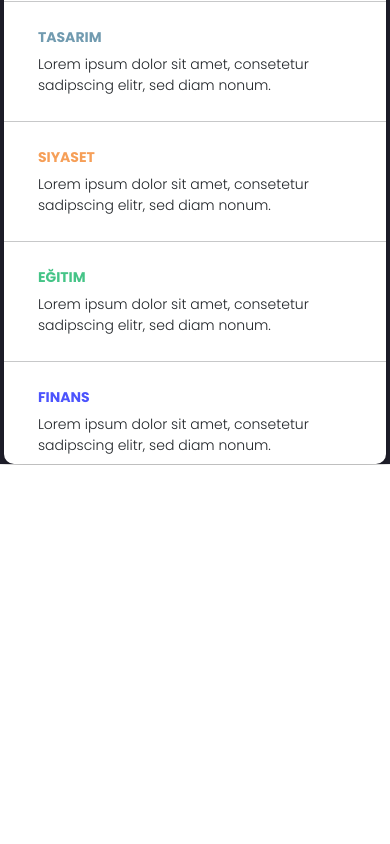
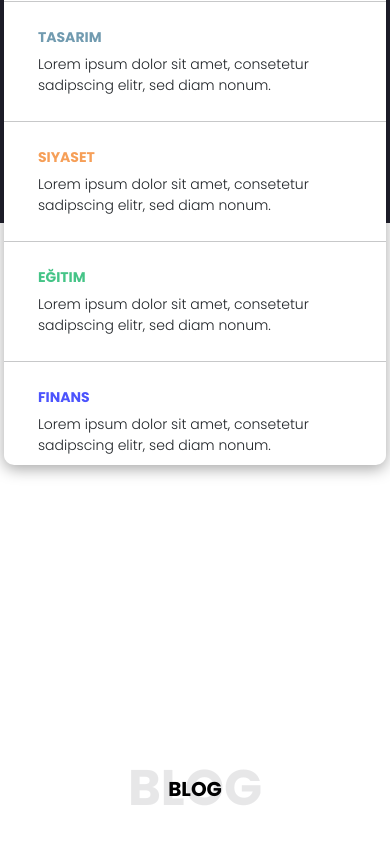
Before and after one commit to asimkaya/serim-web, an Angular app: page / in a window 390 px wide. Shown: the part 4483-5327 px from the top of the page. Before the commit the page ends 4948 px from the top, so only its background shows below. Built offline with nearby package versions, Linux system fonts and the light colour scheme.

Commit message:
haberler tamamlandı section three gecildi

```diff
--- a/src/app/views/home/home.component.html
+++ b/src/app/views/home/home.component.html
@@ -394,35 +394,47 @@
             <div class="div-news">
                 <div class="img-div">
                     <img src="../../../assets/connected-technology.jpg" alt="">
+                    <div class="news-information">
+                        <div class="tech-header" [style.color]="newsHeaderColor"> {{newsInformationHeader}} </div>
+                        <div class="tech-content"> {{newsInformationContent}} </div>
+                        <div class="tech-button">
+                            <button>DEVAMINI OKU &nbsp; ⮕</button>
+                        </div>
+                    </div>
                 </div>
                 <div class="new-headers">
                     <div class="new-headers-header">HABERLER</div>
                     <hr>
-                    <div class="new-tech">
-                        <div class="header header-tech">Teknoloji</div>
+                    <div class="new-tech" (click)="newsClick('Teknoloji', '#46c2ff')">
+                        <div class="arrow"></div>
+                        <div class="header header-tech" >Teknoloji</div>
                         <div class="content">Lorem ipsum dolor sit amet, consetetur sadipscing elitr, sed diam nonum.
                         </div>
                     </div>
                     <hr>
-                    <div class="new-design">
+                    <div class="new-design" (click)="newsClick('Tasarım','#719bb0')">
+                        <div class="arrow"></div>
                         <div class="header header-design">Tasarım</div>
                         <div class="content">Lorem ipsum dolor sit amet, consetetur sadipscing elitr, sed diam nonum.
                         </div>
                     </div>
                     <hr>
-                    <div class="new-politics">
+                    <div class="new-politics" (click)="newsClick('siyaset','#f69f58')">
+                        <div class="arrow"></div>
                         <div class="header header-politics">Siyaset</div>
                         <div class="content">Lorem ipsum dolor sit amet, consetetur sadipscing elitr, sed diam nonum.
                         </div>
                     </div>
                     <hr>
-                    <div class="new-education">
+                    <div class="new-education" (click)="newsClick('eğitim','#45c487')">
+                        <div class="arrow"></div>
                         <div class="header header-education">Eğitim</div>
                         <div class="content">Lorem ipsum dolor sit amet, consetetur sadipscing elitr, sed diam nonum.
                         </div>
                     </div>
                     <hr>
-                    <div class="new-finance">
+                    <div class="new-finance" (click)="newsClick('finans','#4c54fd')">
+                        <div class="arrow"></div>
                         <div class="header header-finance">Finans</div>
                         <div class="content">Lorem ipsum dolor sit amet, consetetur sadipscing elitr, sed diam nonum.
                         </div>
@@ -431,4 +443,11 @@
             </div>
         </div>
     </div>
+
+    <div class="section-three">
+        <div class="divider"></div>
+        <div class="blog-word">
+            <div>BLOG</div>
+        </div>
+    </div>
 </main>
--- a/src/app/views/home/home.component.scss
+++ b/src/app/views/home/home.component.scss
@@ -63,11 +63,22 @@
       font-size: 100px !important;
     }
   }
+
+  .blog-word {
+    &:before {
+      font-size: 100px !important;
+    }
+  }
 }
 @media only screen and (max-device-width: 600px) {
   .haberler-word {
     &:before {
       font-size: 70px !important;
+    }
+  }
+  .blog-word {
+    &:before {
+      font-size: 100px !important;
     }
   }
   .page-cards {
@@ -115,6 +126,15 @@
       font-size: 20px !important;
     }
   }
+
+  .blog-word {
+    &:before {
+      font-size: 50px !important;
+    }
+    div {
+      font-size: 20px !important;
+    }
+  }
 }
 
 @media screen and (max-width: 500) {
@@ -145,10 +165,24 @@
 
 @media only screen and (max-width: 800px) {
   .section-two {
+    .new-tech,
+    .new-design,
+    .new-politics,
+    .new-education,
+    .new-finance {
+      &:hover {
+        .arrow {
+          display: none !important;
+        }
+      }
+    }
     .div-news {
       .img-div {
         width: 0 !important;
         transition: width 1s ease-in-out;
+        .news-information {
+          display: none !important;
+        }
       }
       .new-headers {
         width: 100% !important;
@@ -158,7 +192,23 @@
   }
 }
 
-@media only screen and (min-width: 800px) {
+@media only screen and (max-width: 1400px) {
+  .section-two {
+    .div-news {
+      .img-div {
+        .news-information {
+          display: none !important;
+        }
+      }
+      .new-headers {
+        width: 100% !important;
+        border-radius: 10px !important;
+      }
+    }
+  }
+}
+
+@media only screen and (min-width: 800px) and (max-width: 1200px) {
   .section-two {
     .div-news {
       .img-div {
@@ -170,6 +220,30 @@
         transition: width 1s ease-in-out;
       }
     }
+  }
+}
+
+@media only screen and (max-width: 1650px) {
+  .section-two {
+    height: 125rem !important;
+  }
+}
+
+@media only screen and (max-width: 1280px) {
+  .section-two {
+    height: 130rem !important;
+  }
+}
+
+@media only screen and (max-width: 700px) {
+  .section-two {
+    height: 144rem !important;
+  }
+}
+
+@media only screen and (max-width: 420px) {
+  .section-two {
+    height: 186rem !important;
   }
 }
 nav {
@@ -599,7 +673,7 @@ nav {
 
 .section-two {
   background: #21212e 0% 0% no-repeat padding-box;
-  min-height: 1759px;
+  height: 120rem;
 
   .section-two-position {
     margin-left: 14%;
@@ -712,6 +786,39 @@ nav {
       height: inherit;
       border-radius: 10px;
       width: 67%;
+      .news-information {
+        position: absolute;
+        margin-top: -15rem;
+        margin-left: 3rem;
+        .tech-header {
+          text-transform: uppercase;
+          font-size: 14px;
+          letter-spacing: 0px;
+          color: #46c2ff;
+          font-weight: bold;
+          margin-bottom: 1rem;
+        }
+        .tech-content {
+          font-size: 38px;
+          font-weight: bold;
+          color: #fff;
+          letter-spacing: 0px;
+          width: 399px;
+          margin-bottom: 1rem;
+        }
+        .tech-button {
+          button {
+            background: #6156f9 0% 0% no-repeat padding-box;
+            color: white;
+            text-transform: uppercase;
+            width: 220px;
+            height: 40px;
+            border: none;
+            border-radius: 10px;
+            font-size: 11px;
+          }
+        }
+      }
       img {
         border-radius: 10px 0 0 10px;
         height: inherit;
@@ -720,7 +827,7 @@ nav {
     }
     .new-headers {
       width: 33%;
-      height: inherit;
+      height: max-content;
       background-color: white;
       padding-top: 30px;
       border-radius: 0 10px 10px 0;
@@ -735,10 +842,23 @@ nav {
       .new-politics,
       .new-education,
       .new-finance {
+        cursor: pointer;
         padding-left: 34px;
         padding-right: 25px;
         padding-top: 9px;
         padding-bottom: 9px;
+        &:hover {
+          .arrow {
+            width: 0;
+            height: 0;
+            border-top: 10px solid transparent;
+            border-bottom: 10px solid transparent;
+            border-right: 20px solid #fff;
+            position: absolute;
+            margin-left: -53px;
+            margin-top: 26px;
+          }
+        }
         .header-tech {
           color: #46c2ff;
         }
@@ -768,3 +888,35 @@ nav {
     }
   }
 }
+
+.section-three {
+  min-height: 500px;
+  //background-color: #fff;
+  .divider {
+    height: 300px;
+  }
+  .blog-word {
+    height: 211px;
+    width: 100%;
+    display: flex;
+    justify-content: center;
+    align-items: center;
+    position: relative;
+    top: 10rem;
+    div {
+      font-weight: bold;
+      font-size: 32px;
+      color: black;
+      text-align: center;
+    }
+    &:before {
+      content: "BLOG";
+      color: #21212E;
+      font-size: 150px;
+      opacity: 0.1;
+      font-weight: bold;
+      position: absolute;
+    }
+  }
+
+}
--- a/src/app/views/home/home.component.ts
+++ b/src/app/views/home/home.component.ts
@@ -10,6 +10,10 @@ export class HomeComponent implements OnInit {
   isActiveMenu1: boolean = false;
   isActiveMenu2: boolean = false;
   isActiveMenu3: boolean = false;
+
+  newsInformationHeader: string = 'Teknoloji';
+  newsInformationContent: string = 'Serim’den Yeni Nesil Biletleme Sistemi';
+  newsHeaderColor: string = '#46c2ff';
 
   menuButtonClass: string = 'sidenav';
 
@@ -58,10 +62,14 @@ export class HomeComponent implements OnInit {
   }
 
   closeNav(): string {
-    return this.menuButtonClass = 'closeSideNav';
-
+    return (this.menuButtonClass = 'closeSideNav');
   }
   openNav(): string {
-     return this.menuButtonClass = 'openSideNav';
+    return (this.menuButtonClass = 'openSideNav');
+  }
+
+  newsClick(element: string, color: string): void {
+    this.newsInformationHeader = element;
+    this.newsHeaderColor = color;
   }
 }
```
